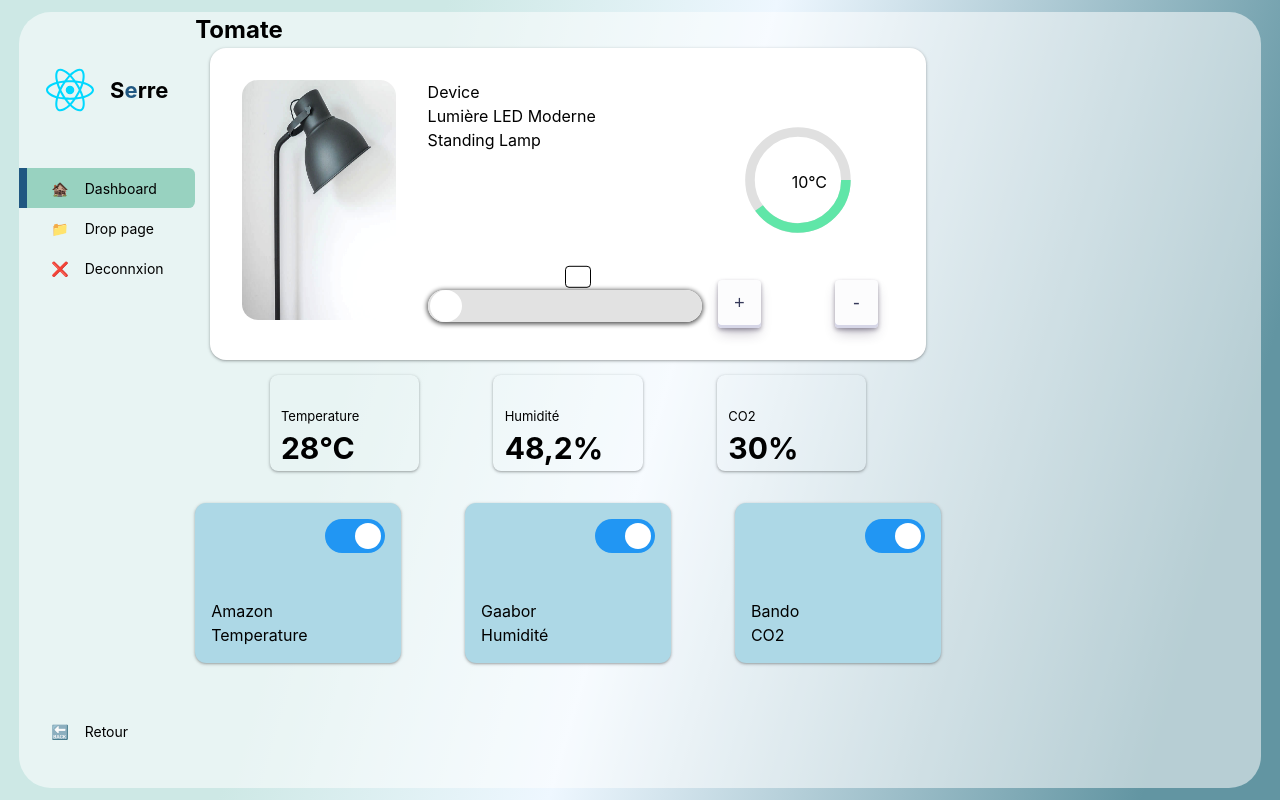
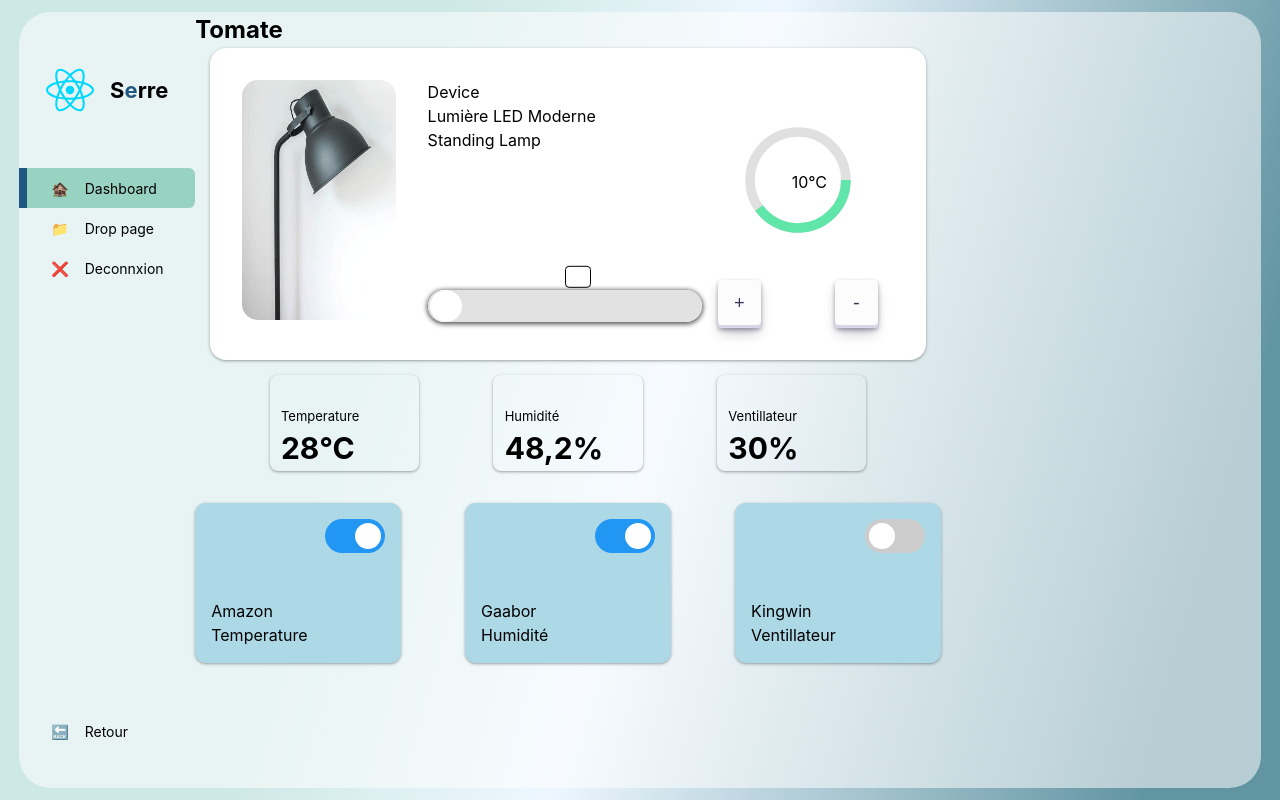
Before and after one commit to Deo012/Site_serre_intelligente-repo, a Next.js app in the folder frontend/: page /dashBoard in a window 1280 px wide. Built offline with nearby package versions, Linux system fonts and the light colour scheme; no server answers.

Commit message:
Ajout des API pour allumer et éteindre Fans

```diff
--- a/frontend/components/card/card.jsx
+++ b/frontend/components/card/card.jsx
@@ -34,6 +34,7 @@ function CompactCard({param}){
                 <Toggle
                 checked = {param.switch_state}
                 onChange = {param.onToggle} //call the parent function to update switch_state
+                cardTitle = {param.title}
                 />
             </div>
             <div className="container-info">
--- a/frontend/components/toggle/toggle.jsx
+++ b/frontend/components/toggle/toggle.jsx
@@ -1,5 +1,6 @@
 import React, { useState } from "react";
 import "./toggle.css";
+import axios from "axios";
 
 const Toggle = (props) => {
 
@@ -9,7 +10,12 @@ const Toggle = (props) => {
         const newState = !state;
         setState(newState);
         props.onChange(newState); // Call parent function
+
+        if(props.cardTitle){
+            state ?  axios.post("http://10.0.0.236:5000/fan_off") : axios.post("http://10.0.0.236:5000/fan_on");
+        }
     }
+
 
     return(
         <>
--- a/frontend/context/dataContext.tsx
+++ b/frontend/context/dataContext.tsx
@@ -16,7 +16,7 @@ interface CardData{
 const initialData: CardData[] = [
     { title: "Temperature", value: "28°C", companyName: "Amazon", switch_state: true },
     { title: "Humidité", value: "48,2%", companyName: "Gaabor", switch_state: true },
-    { title: "CO2", value: "30%", companyName: "Bando", switch_state: true },
+    { title: "Ventillateur", value: "30%", companyName: "Kingwin", switch_state: false },
 ];
 
 //  Create Contexte
```
